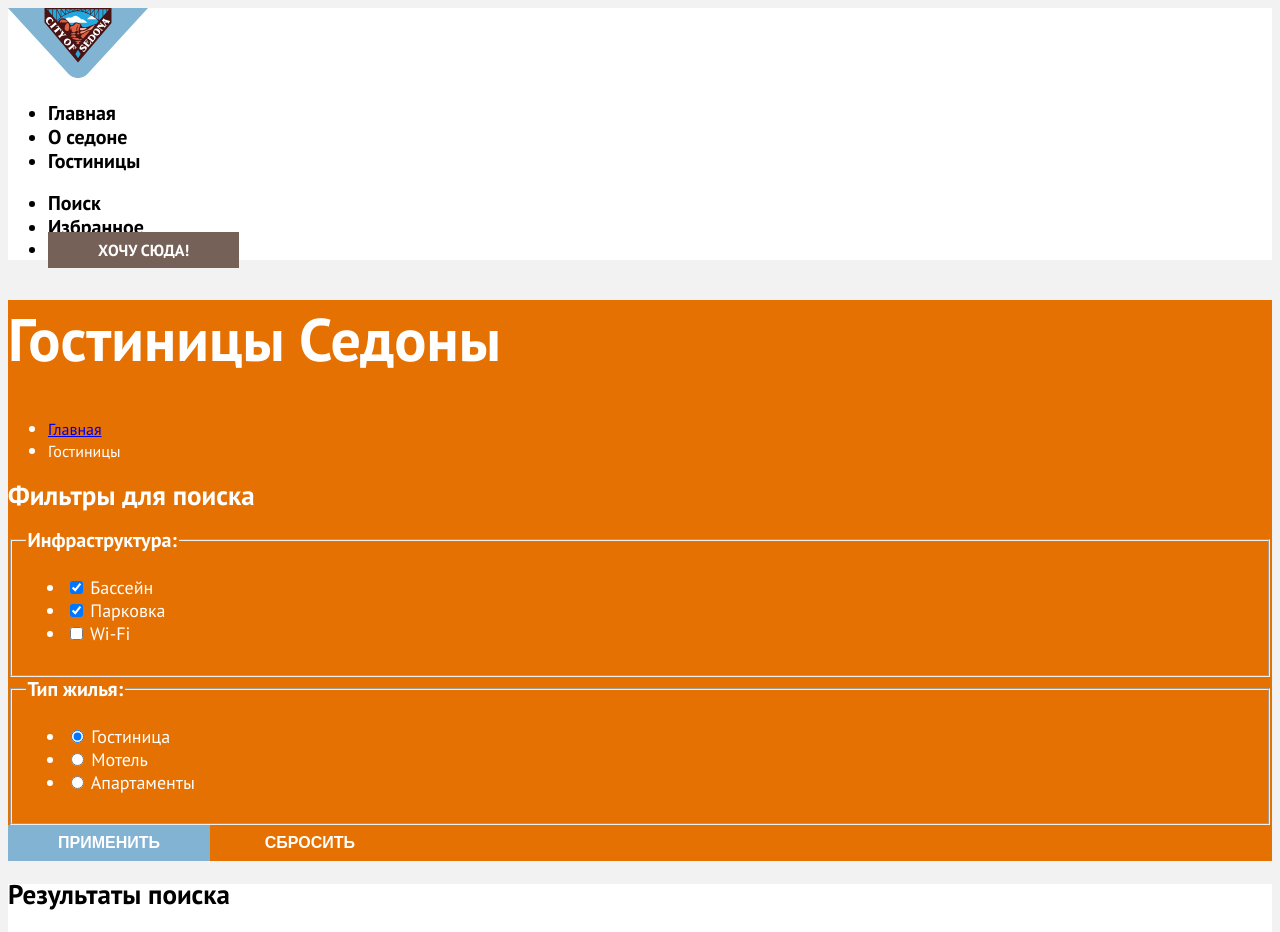
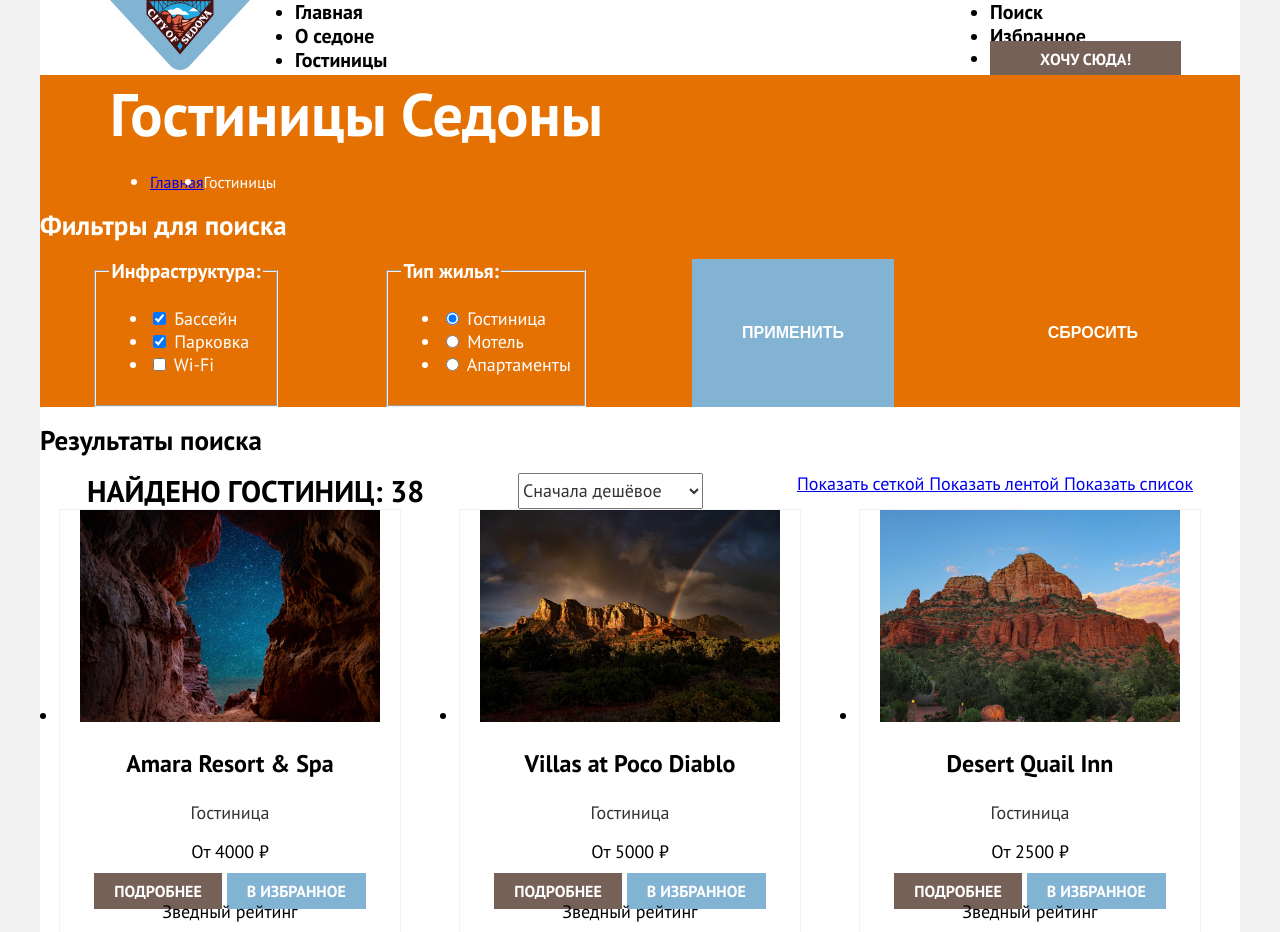
Before and after one commit to htmlacademy-htmlcss/463813-sedona-35, a plain HTML site: page catalog.html in a window 1280 px wide. Shown: the top 932 px of the page. Drawn offline with Linux system fonts and the light colour scheme.

Commit message:
добавляет флексы

```diff
--- a/catalog.html
+++ b/catalog.html
@@ -38,7 +38,8 @@
         </ul>
       </nav>
     </header>
-    <main class="main-inner">
+    <main class="main-inner main-container">
+      <div class="page-container">
         <header class="inner-header">
           <h1 class="inner-header-title">Гостиницы Седоны</h1>
           <ul class="breadcrumbs">
@@ -49,7 +50,6 @@
               <a class="breadcrumbs-link">Гостиницы</a>
             </li>
           </ul>
-
           <section class="filters">
             <h2 class="visually-hidden">Фильтры для поиска</h2>
             <form class="form-filters" action="https://echo.htmlacademy.ru/" method="post">
@@ -106,12 +106,14 @@
         </header>
         <section class="result-search">
           <h2 class="visually-hidden">Результаты поиска</h2>
+          <div class="select">
             <p class="result-search-title">Найдено гостиниц: 38</p>
             <select class="select-control" aria-label="Сортировка">
               <option value="cheap">Сначала дешёвое</option>
               <option value="popular">Сначала популярное</option>
               <option value="expensive">Сначала дорогое</option>
             </select>
+            <div class="vissual-button">
               <a href="#" class="button button-light">
                 <span class="visually-hidden">Показать сеткой</span>
               </a>
@@ -121,10 +123,14 @@
               <a class="button" href="#">
                 <span class="visually-hidden">Показать список</span>
               </a>
+            </div>
+          </div>
           <ul class="hotels-list">
+            <div class="hotels-wrapper">
               <li class="hotels-card">
                 <a class="hotels-card-link" href="#">
-              <img class="hotels-card-img" src="images/foto-hotels/hotel-1.jpg" alt="Фотография отеля" width="300" height="212">
+                  <img class="hotels-card-img" src="images/foto-hotels/hotel-1.jpg" alt="Фотография отеля" width="300"
+                    height="212">
                 </a>
                 <h3 class="product-card-title">Amara Resort & Spa</h3>
                 <p class="status">Гостиница</p>
@@ -136,7 +142,8 @@
               </li>
               <li class="hotels-card">
                 <a class="hotels-card-link" href="#">
-              <img class="hotels-card-img" src="images/foto-hotels/hotel-2.jpg" alt="Фотография отеля" width="300" height="212">
+                  <img class="hotels-card-img" src="images/foto-hotels/hotel-2.jpg" alt="Фотография отеля" width="300"
+                    height="212">
                 </a>
                 <h3 class="product-card-title">Villas at Poco Diablo</h3>
                 <p class="status">Гостиница</p>
@@ -148,7 +155,8 @@
               </li>
               <li class="hotels-card">
                 <a class="hotels-card-link" href="#">
-              <img class="hotels-card-img" src="images/foto-hotels/hotel-3.jpg" alt="Фотография отеля" width="300" height="212">
+                  <img class="hotels-card-img" src="images/foto-hotels/hotel-3.jpg" alt="Фотография отеля" width="300"
+                    height="212">
                 </a>
                 <h3 class="product-card-title">Desert Quail Inn</h3>
                 <p class="status">Гостиница</p>
@@ -160,7 +168,8 @@
               </li>
               <li class="hotels-card">
                 <a class="hotels-card-link" href="#">
-              <img class="hotels-card-img" src="images/foto-hotels/hotel-4.jpg" alt="Фотография отеля" width="300" height="212">
+                  <img class="hotels-card-img" src="images/foto-hotels/hotel-4.jpg" alt="Фотография отеля" width="300"
+                    height="212">
                 </a>
                 <h3 class="product-card-title">GreenTree Inn</h3>
                 <p>Гостиница</p>
@@ -170,8 +179,10 @@
                 <div class="stars"><span class="visually-hidden">Зведный рейтинг</span></div>
                 <p class="rating">Рейтинг: 5,0</p>
               </li>
+            </div>
           </ul>
           <ul class="pagination">
+            <div class="pagination-wrapper">
               <li class="pagination-item">
                 <a class="pagination-link pagination-current">1</a>
               </li>
@@ -190,6 +201,7 @@
               <li class="pagination-item">
                 <a class="pagination-link" href="#">10</a>
               </li>
+            </div>
           </ul>
         </section>
         <section class="subscribe subscribe-inner">
@@ -200,6 +212,7 @@
             <button class="subscribe-button" type="submit">Подписаться</button>
           </form>
         </section>
+      </div>
     </main>
     <footer class="footer">
       <section class="footer-social">
--- a/styles/styles.css
+++ b/styles/styles.css
@@ -12,7 +12,15 @@
     src: url("../fonts/ptsans-700.woff2") format("woff2");
     font-display: swap;
   }
+html{
+  height: 100%;
+}
 body {
+  margin: 0;
+  display: flex;
+  flex-direction: column;
+  min-height: 100%;
+  box-sizing: border-box;
   font-family: "PT Sans", sans-serif;
   font-weight: 400;
   font-size: 18px;
@@ -20,8 +28,24 @@ body {
   background-color: #F2F2F2 ;
   color: #000000;
 }
-.page-header{
-  background-color:#ffffff;
+.navigation{
+  display: flex;
+  width: 1200px;
+  margin: 0 auto;
+  background-color: #ffffff;
+}
+.navigation-logo{
+  margin-left: 70px ;
+  margin-right: 45px;
+}
+.navigation-list{
+  width: 350px;
+  margin: 0;
+  padding: 0;
+}
+.navigation-user{
+  max-width: 250px;
+  margin-left: auto;
 }
 .navigation-link{
   font-weight: 700;
@@ -40,12 +64,24 @@ body {
   line-height: 20px;
   text-transform: uppercase;
 }
+.main-container{
+  flex-grow: 1;
+}
+.page-container{
+  width: 1200px;
+  margin: 0 auto;
+  background-color: #ffffff;
+}
 .hero{
   color:#000000;
   background-color: #ffffff;
   background-image: url(../images/zigzag.svg),url(../images/sedona.jpg);
   background-repeat:no-repeat;
   background-size: 100% auto;
+}
+.logo{
+  display: block;
+  margin: 0 auto;
 }
 .pressents{
   text-align: center;
@@ -61,8 +97,16 @@ body {
   line-height: 26px;
   color:#333333;
 }
+.advanteges-list{
+  display: flex;
+  flex-wrap: wrap;
+  margin: 0;
+  padding: 0;
+  text-align: center;
+}
 .list-item{
-  text-align: center;
+  width: 400px;
+  align-self: center;
 }
 .advanteges-title{
   font-weight: 700;
@@ -119,6 +163,7 @@ body {
   text-align: center;
 }
 .subscribe-title{
+  margin: 0;
   font-weight: 700;
   font-size: 30px;
   line-height: 36px;
@@ -141,6 +186,11 @@ body {
 }
 .footer{
   background-color:#ffffff;
+  width: 1200px;
+  margin: 0 auto;
+  display: flex;
+  justify-content: space-around;
+  align-items: center;
 }
 .footer-contact{
   text-decoration: none;
@@ -159,14 +209,24 @@ body {
   color:#ffffff;
 }
 .inner-header-title{
+  margin: 0;
+  margin-left: 70px;
   font-weight: 700;
   font-size: 60px;
   line-height: 78px;
+}
+.breadcrumbs{
+  margin-left: 70px;
+  display: flex;
 }
 .breadcrumbs-link{
   font-weight: 400;
   font-size: 16px;
   line-height: 21px;
+}
+.form-filters{
+  display: flex;
+  justify-content: space-around;
 }
 .filters-title{
   font-weight: 700;
@@ -194,11 +254,16 @@ body {
   color:#ffffff;
   background:transparent;
 }
+.select{
+  display: flex;
+  justify-content: space-around;
+}
 .result-search{
   color:#000000;
   background-color: #ffffff;
 }
 .result-search-title{
+  margin: 0;
   font-weight: 700;
   font-size: 30px;
   line-height: 36px;
@@ -211,6 +276,21 @@ body {
   font-size: 18px;
   line-height: 21px;
   color: #333333;
+}
+.hotels-wrapper{
+  display: flex;
+  flex-wrap: wrap;
+  justify-content: space-around;
+}
+.hotels-list{
+  margin: 0;
+  padding: 0;
+}
+.hotels-card{
+  width: 340px;
+  margin-right: 20px;
+  text-align: center;
+  border: 1px solid #F2F2F2;
 }
 .product-card-title{
   font-weight: 700;
@@ -239,11 +319,14 @@ body {
   font-size: 16px;
   line-height: 20px;
   text-transform: uppercase;
-  padding: 8px 50px;
+  padding: 8px 20px;
   background-color:#756157;
 }
 .like-button{
   background-color:#82B3D3;
+}
+.pagination-wrapper{
+  display: flex;
 }
 .pagination-link{
   text-align: center;
```
Also changed, not shown: index.html (+9 -5 lines). Lines whose indentation alone changed are shown as unchanged.
